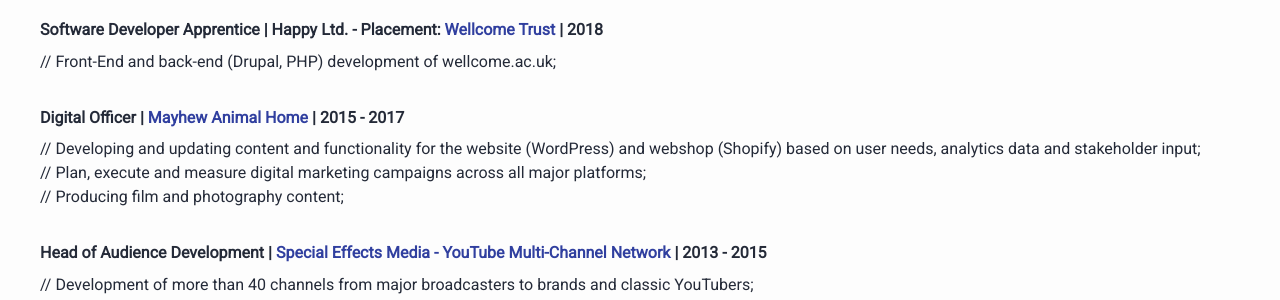
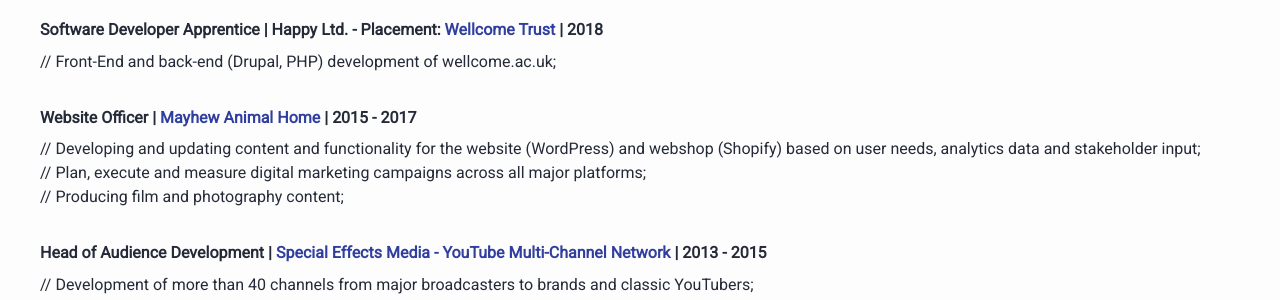
Before and after one commit to krisztin/krisztin.github.io, a Jekyll site: the page built from about.md, in a window 1280 px wide and 900 px high, scrolled down 969 px. Shown: the part 152-452 px from the top of the window. Built offline with Jekyll 4.4.1, drawn with Linux system fonts in a browser that asks for light colours; nearby versions of some CDN libraries.

Commit message:
about update

```diff
--- a/about.md
+++ b/about.md
@@ -49,7 +49,7 @@
 // Front-End and back-end (Drupal, PHP) development of wellcome.ac.uk;
 </div>
 <div class="mar-tb-2">
-	<h4>Digital Officer | <a href="https://themayhwe.org" target="_blank" rel="noopener">Mayhew Animal Home</a> | 2015 - 2017</h4>
+	<h4>Website Officer | <a href="https://themayhwe.org" target="_blank" rel="noopener">Mayhew Animal Home</a> | 2015 - 2017</h4>
 	// Developing and updating content and functionality for the website (WordPress) and webshop (Shopify) based on user needs, analytics data and stakeholder input;<br />
 	// Plan, execute and measure digital marketing campaigns across all major platforms;<br />
 	// Producing film and photography content;
```
